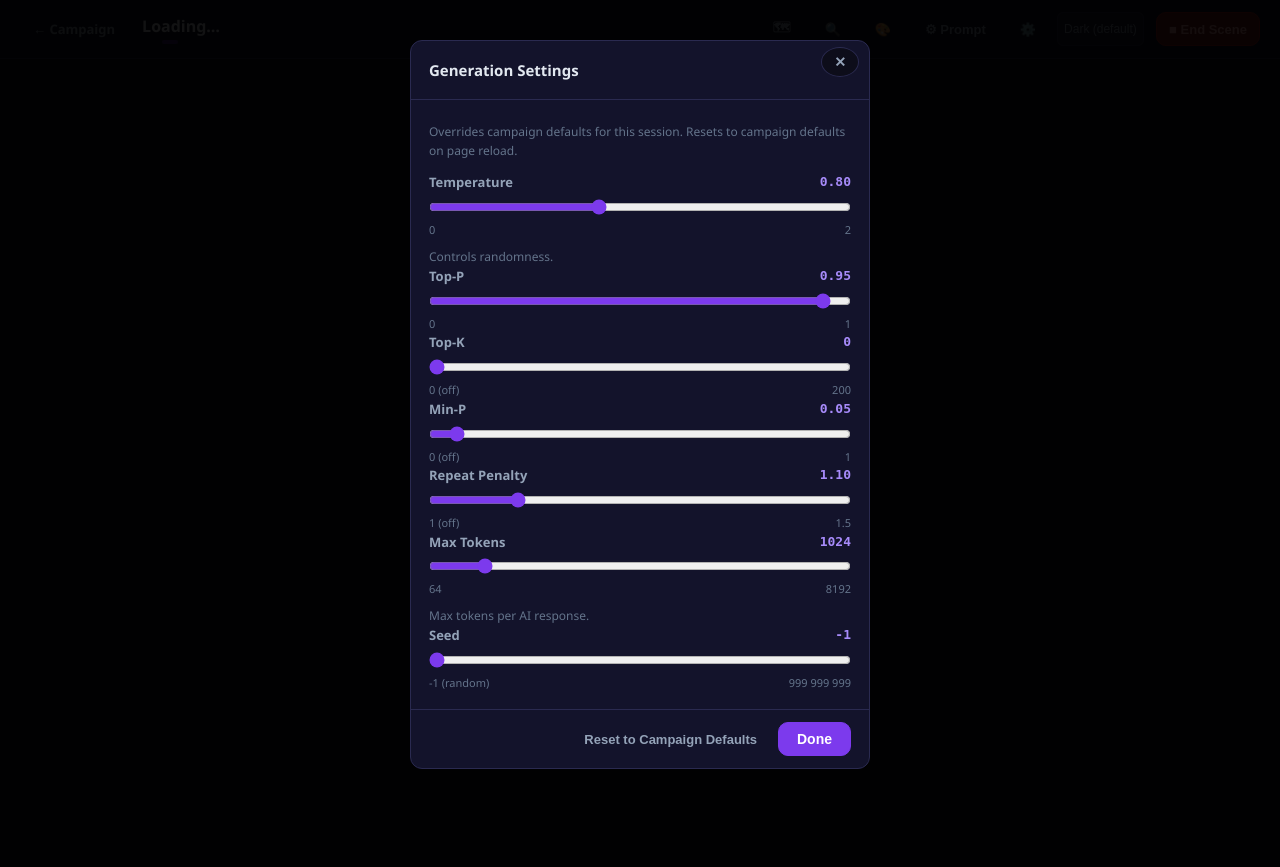
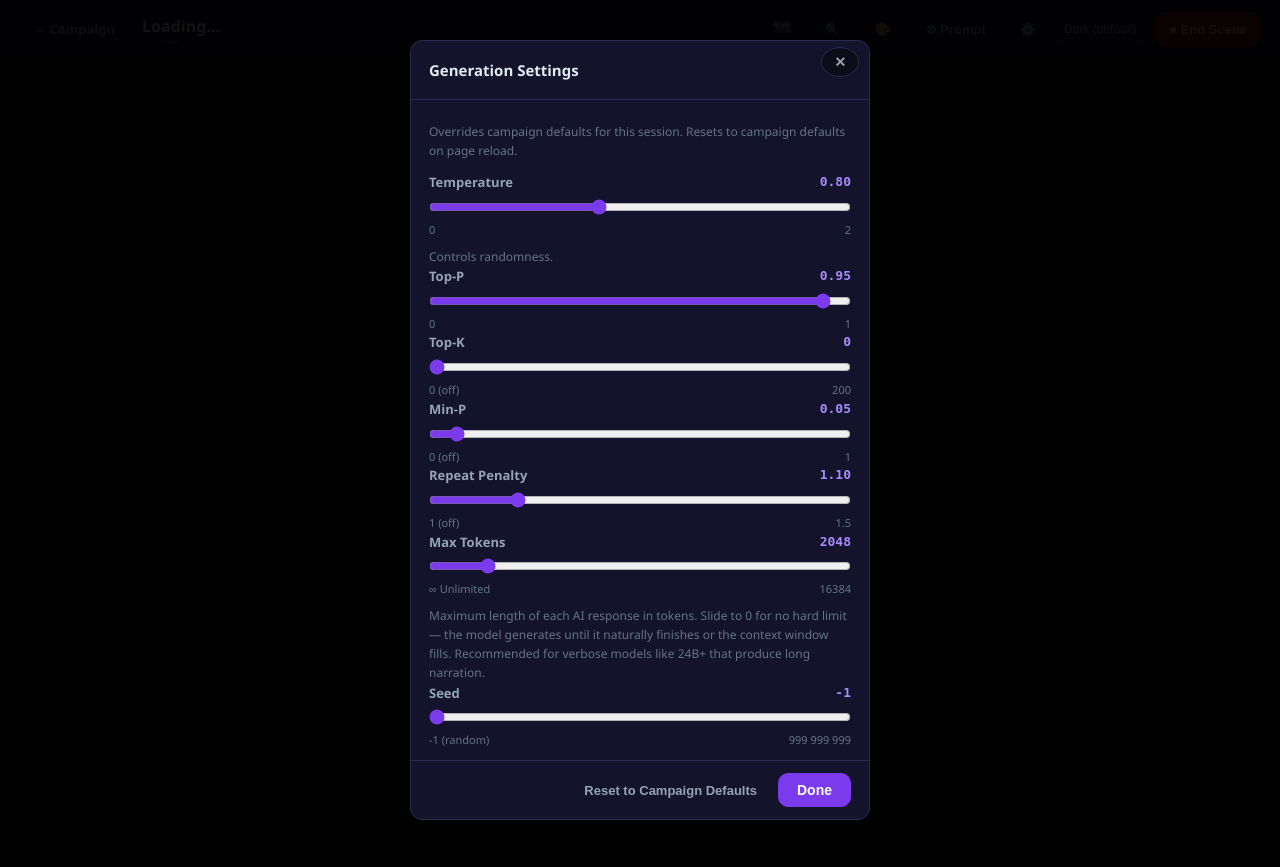
Before and after one commit to vexleir/RPUtility, a FastAPI app: page /campaigns/1/play in a window 1280 px wide, after a click on "⚙️". Run offline with FastAPI, Linux system fonts and the light colour scheme; data that the repository does not hold is empty; some libraries are stand-ins or nearby versions.

Commit message:
feat: implement campaign scene management system with AI streaming and provider support

```diff
--- a/app/web/campaign_routes.py
+++ b/app/web/campaign_routes.py
@@ -311,7 +311,7 @@
     if config.provider == "ollama":
         opts: dict = {
             "temperature": temperature,
-            "num_predict": max_tokens,
+            "num_predict": max_tokens if max_tokens > 0 else -1,
             "num_ctx": num_ctx,
         }
         if extra_ollama_opts:
@@ -342,9 +342,10 @@
             "model": openai_model,
             "messages": messages,
             "temperature": temperature,
-            "max_tokens": max_tokens,
             "stream": False,
         }
+        if max_tokens > 0:
+            payload["max_tokens"] = max_tokens
         r = _httpx.post(
             f"{base.rstrip('/')}/v1/chat/completions",
             json=payload,
@@ -371,7 +372,9 @@
     if config.provider == "ollama":
         opts: dict = {
             "temperature": temperature,
-            "num_predict": max_tokens,
+            # max_tokens <= 0 means "no hard limit" — pass -1 so Ollama generates
+            # until EOS or the context window is exhausted.
+            "num_predict": max_tokens if max_tokens > 0 else -1,
             "num_ctx": num_ctx,
         }
         if top_p is not None:       opts["top_p"] = top_p
@@ -389,7 +392,7 @@
             "POST",
             f"{config.ollama_base_url.rstrip('/')}/api/chat",
             json=payload,
-            timeout=180.0,
+            timeout=_httpx.Timeout(30.0, read=600.0),
         ) as response:
             response.raise_for_status()
             for line in response.iter_lines():
@@ -409,9 +412,11 @@
             "model": openai_model,
             "messages": messages,
             "temperature": temperature,
-            "max_tokens": max_tokens,
             "stream": True,
         }
+        # max_tokens <= 0 means unlimited — omit the field so the server uses its default.
+        if max_tokens > 0:
+            payload["max_tokens"] = max_tokens
         if top_p is not None:
             payload["top_p"] = top_p
         if seed is not None and seed >= 0:
@@ -420,7 +425,7 @@
             "POST",
             f"{base.rstrip('/')}/v1/chat/completions",
             json=payload,
-            timeout=180.0,
+            timeout=_httpx.Timeout(30.0, read=600.0),
         ) as response:
             response.raise_for_status()
             for line in response.iter_lines():
--- a/app/web/static/campaign_play.js
+++ b/app/web/static/campaign_play.js
@@ -1791,7 +1791,12 @@
 
 function gsSync(key, value, decimals) {
   const lbl = document.getElementById(`gs-lbl-${key}`);
-  if (lbl) lbl.textContent = decimals > 0 ? parseFloat(value).toFixed(decimals) : value;
+  if (!lbl) return;
+  if (key === "max_tokens" && parseInt(value) <= 0) {
+    lbl.textContent = "∞ Unlimited";
+  } else {
+    lbl.textContent = decimals > 0 ? parseFloat(value).toFixed(decimals) : value;
+  }
 }
 
 function gsGetParams() {
@@ -1808,7 +1813,7 @@
 
 function gsInitFromCampaign() {
   const gs = _campaign?.gen_settings || {};
-  const defaults = { temperature:0.80, top_p:0.95, top_k:0, min_p:0.05, repeat_penalty:1.10, max_tokens:1024, seed:-1 };
+  const defaults = { temperature:0.80, top_p:0.95, top_k:0, min_p:0.05, repeat_penalty:1.10, max_tokens:2048, seed:-1 };
   for (const [k, def] of Object.entries(defaults)) {
     const v = gs[k] ?? def;
     const el = document.getElementById(`gs-${k}`);
--- a/app/web/templates/campaign_play.html
+++ b/app/web/templates/campaign_play.html
@@ -336,10 +336,10 @@
           <div class="gen-setting-bounds"><span>1 (off)</span><span>1.5</span></div>
         </div>
         <div class="gen-setting-row">
-          <div class="gen-setting-label"><span>Max Tokens</span><span class="gen-setting-value" id="gs-lbl-max_tokens">1024</span></div>
-          <input type="range" id="gs-max_tokens" min="64" max="8192" step="64" value="1024" oninput="gsSync('max_tokens',this.value,0)">
-          <div class="gen-setting-bounds"><span>64</span><span>8192</span></div>
-          <p class="form-hint">Max tokens per AI response.</p>
+          <div class="gen-setting-label"><span>Max Tokens</span><span class="gen-setting-value" id="gs-lbl-max_tokens">2048</span></div>
+          <input type="range" id="gs-max_tokens" min="0" max="16384" step="64" value="2048" oninput="gsSync('max_tokens',this.value,0)">
+          <div class="gen-setting-bounds"><span>∞ Unlimited</span><span>16384</span></div>
+          <p class="form-hint">Maximum length of each AI response in tokens. Slide to 0 for no hard limit — the model generates until it naturally finishes or the context window fills. Recommended for verbose models like 24B+ that produce long narration.</p>
         </div>
         <div class="gen-setting-row">
           <div class="gen-setting-label"><span>Seed</span><span class="gen-setting-value" id="gs-lbl-seed">-1</span></div>
```
Also changed, not shown: app/providers/koboldcpp.py (+5 -3 lines), app/providers/lmstudio.py (+8 -5 lines), app/providers/ollama.py (+6 -5 lines), app/web/static/campaign_overview.js (+8 -3 lines), app/web/static/chat.js (+7 -2 lines), app/web/templates/campaign_overview.html (+4 -4 lines), app/web/templates/chat.html (+4 -4 lines).
